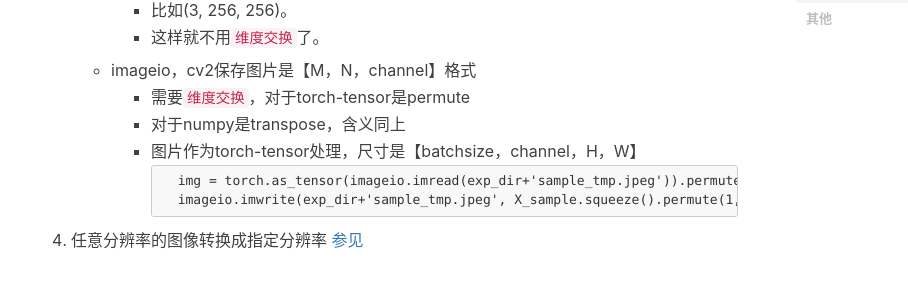
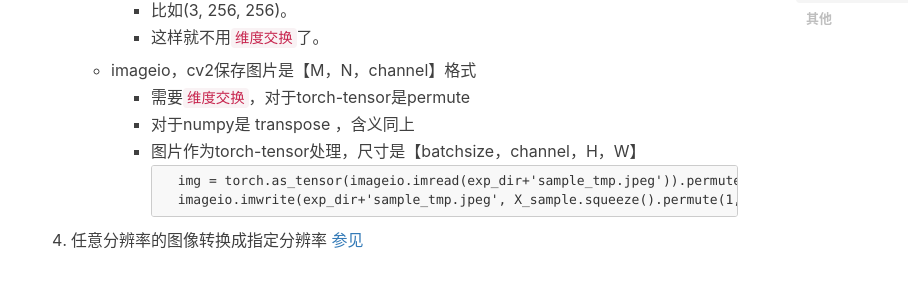
Before and after one commit to LeeeLiu/leeeliu.github.io, a Jekyll site: the page built from _posts/2019-09-09-python处理文本、音频.md, in a window 1280 px wide and 900 px high, scrolled down 2132 px. Shown: the part 146-438 px from the top of the window, without its empty margins (234-1142 px from the left). Built offline with Jekyll 4.4.1, drawn with Linux system fonts in a browser that asks for light colours; nearby versions of some CDN libraries; comment, search, counter and statistics services are not loaded.

````diff
--- a/_posts/2019-09-09-python处理文本、音频.md
+++ b/_posts/2019-09-09-python处理文本、音频.md
@@ -105,7 +105,7 @@ for file in files1:         #遍历文件夹
         * 这样就不用`维度交换`了。
     - imageio，cv2保存图片是【M，N，channel】格式
         * 需要`维度交换`，对于torch-tensor是permute
-        * 对于numpy是transpose，含义同上
+        * 对于numpy是 transpose ，含义同上
         * 图片作为torch-tensor处理，尺寸是【batchsize，channel，H，W】
             ```
             img = torch.as_tensor(imageio.imread(exp_dir+'sample_tmp.jpeg')).permute((2, 0, 1)).unsqueeze(dim=0)
````
